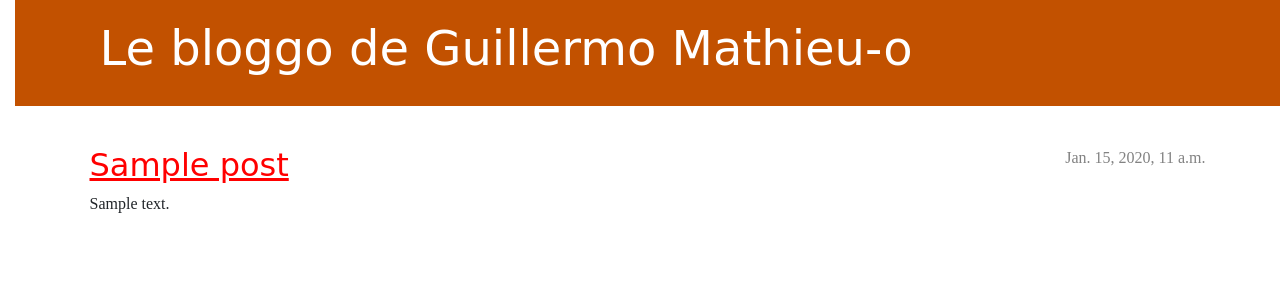
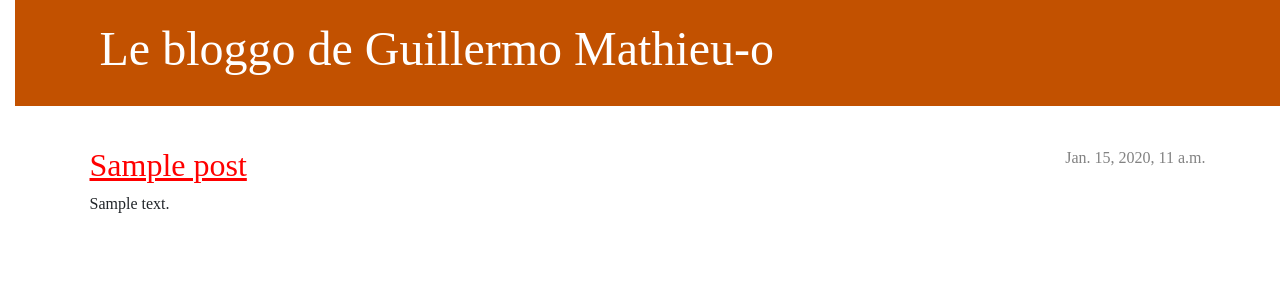
Before and after one commit to Guilarai/mon-nouveau-blog, a Django app: page / in a window 1280 px wide. Shown: the top 300 px of the page. Run offline with Django 3.2, Linux system fonts and the light colour scheme; tables that the repository leaves empty hold one stand-in row (values such as "Sample post").

Commit message:
I tried something

```diff
--- a/blog/static/css/blog.css
+++ b/blog/static/css/blog.css
@@ -1,5 +1,11 @@
-h1 a, h2 a {
+h1 a {
     color: #C25100;
+	font-family: 'Workbench'
+}
+
+h2 a {
+    color: #C25100;
+	font-family: 'Barriecito'
 }
 
 body {
@@ -23,8 +29,6 @@ body {
     text-decoration: none;
 }
 
-h1,
-h2,
 h3,
 h4 {
     font-family: 'Lobster', cursive;
--- a/mysite/settings.py
+++ b/mysite/settings.py
@@ -125,3 +125,6 @@ STATIC_ROOT = BASE_DIR / 'static'
 # https://docs.djangoproject.com/en/3.2/ref/settings/#default-auto-field
 
 DEFAULT_AUTO_FIELD = 'django.db.models.BigAutoField'
+
+MEDIA_URL = '/media/'
+MEDIA_ROOT = Path(BASE_DIR / 'media')
```
